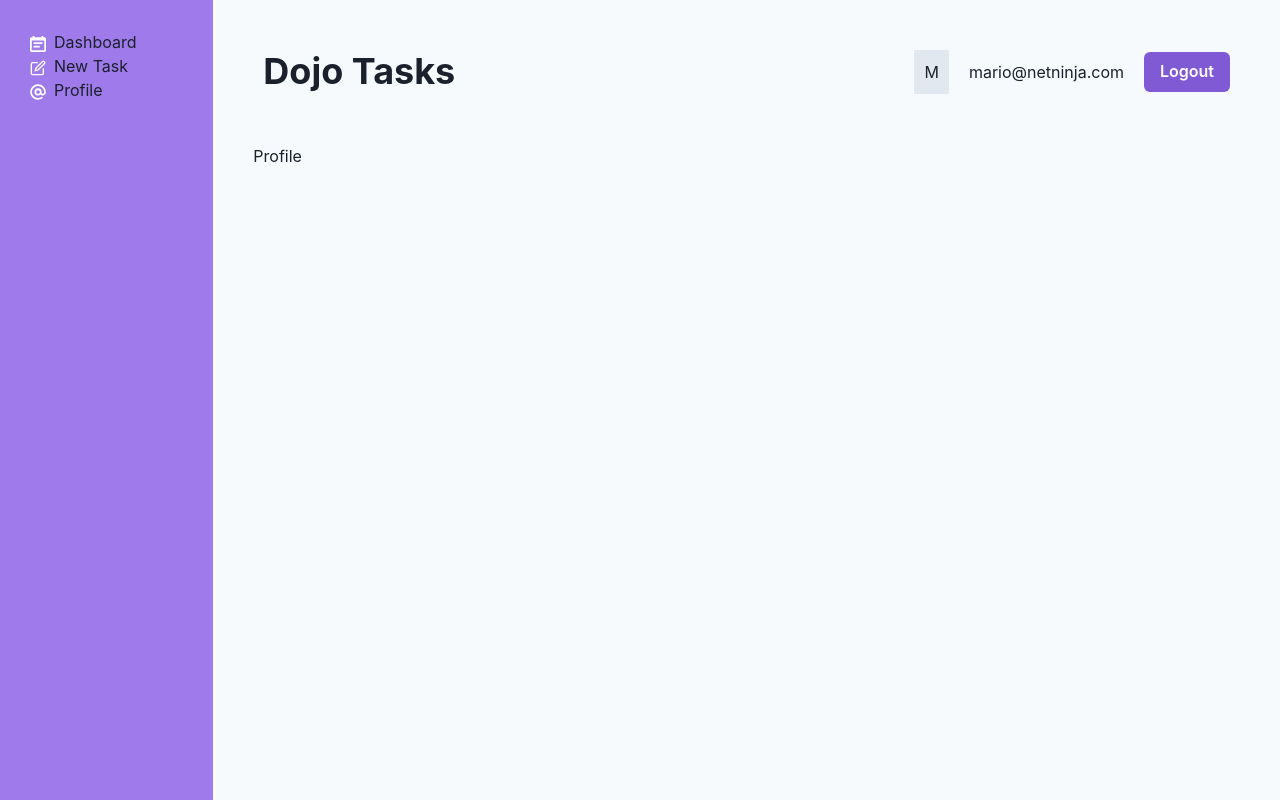
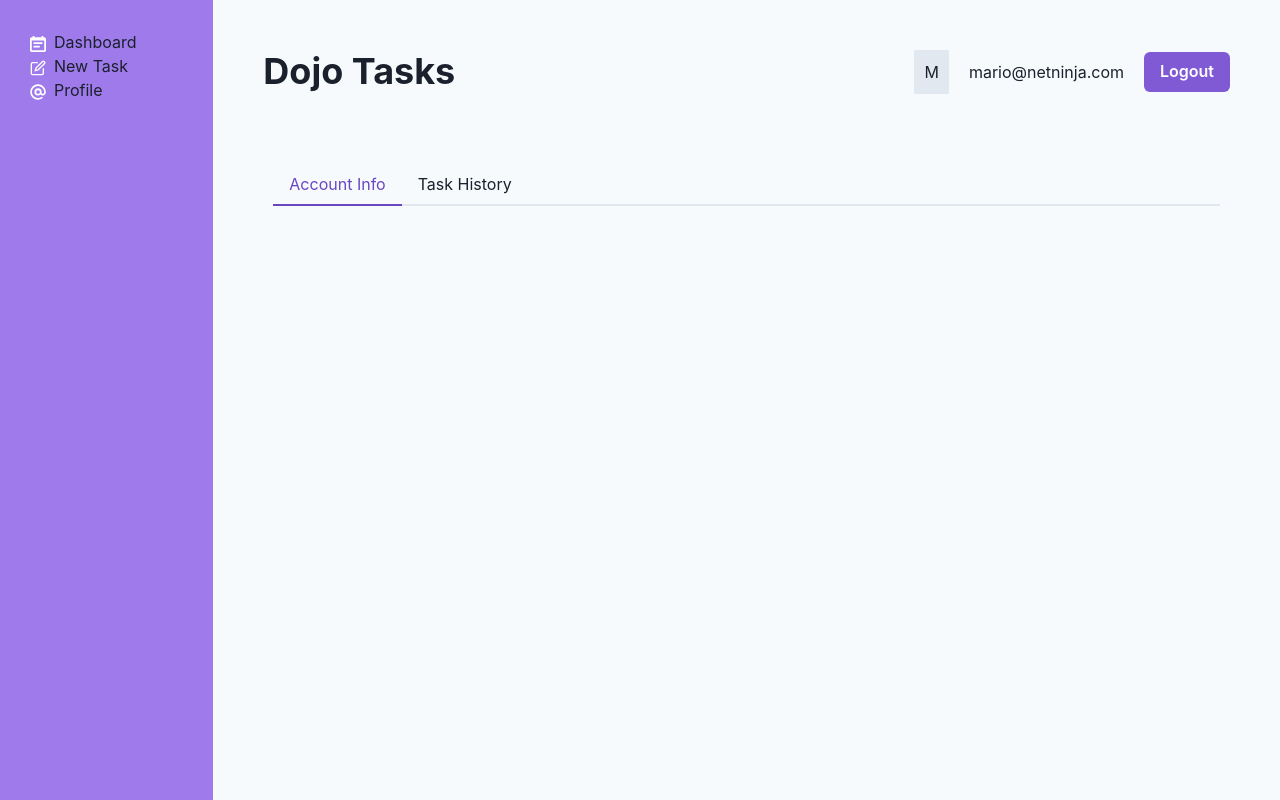
Before and after one commit to iamshaunjp/Chakra-UI-Crash-Course, a React (Vite) app: page /profile in a window 1280 px wide. Built offline with nearby package versions, Linux system fonts and the light colour scheme.

Commit message:
tenth commit

```diff
--- a/src/pages/Profile.jsx
+++ b/src/pages/Profile.jsx
@@ -1,5 +1,16 @@
+import { Tab, TabList, TabPanels, Tabs } from "@chakra-ui/react";
+
 export default function Profile() {
   return (
-    <div>Profile</div>
+    <Tabs mt="40px" p="20px" colorScheme="purple">
+      <TabList>
+        <Tab>Account Info</Tab>
+        <Tab>Task History</Tab>
+      </TabList>
+
+      <TabPanels>
+
+      </TabPanels>
+    </Tabs>
   )
 }
```
Also changed, not shown: How to run server.txt (added), package.json (line endings or trailing spaces).
